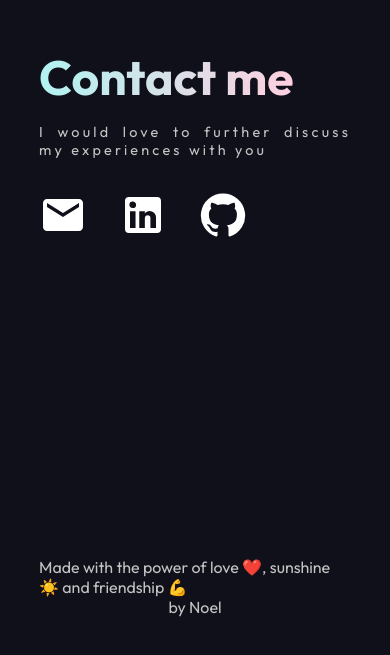
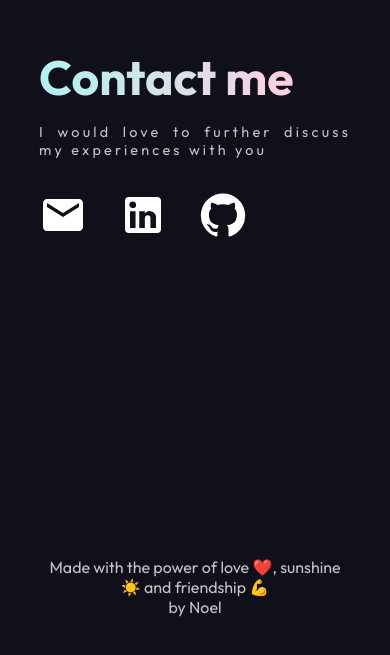
Before and after one commit to hwelsters/portfolio, a React (Create React App) app: page / in a window 390 px wide. Shown: the part 3331-3986 px from the top of the page. Built offline with nearby package versions, Linux system fonts and the light colour scheme.

Commit message:
improved footer

```diff
--- a/src/layouts/Footer/Footer.module.css
+++ b/src/layouts/Footer/Footer.module.css
@@ -1,6 +1,7 @@
 .root {
     display: flex;
     flex-direction: column;
+    text-align: center;
     height: 15rem;
     color: var(--grey);
     align-items: center;
--- a/src/pages/Home/components/Header/Header.module.css
+++ b/src/pages/Home/components/Header/Header.module.css
@@ -15,7 +15,7 @@
 }
 
 .name {
-  font-size: clamp(5rem, 8vw, 15rem);
+  font-size: clamp(5rem, 8vw, 8rem);
   font-family: Mark;
   font-weight: normal;
 }
```
